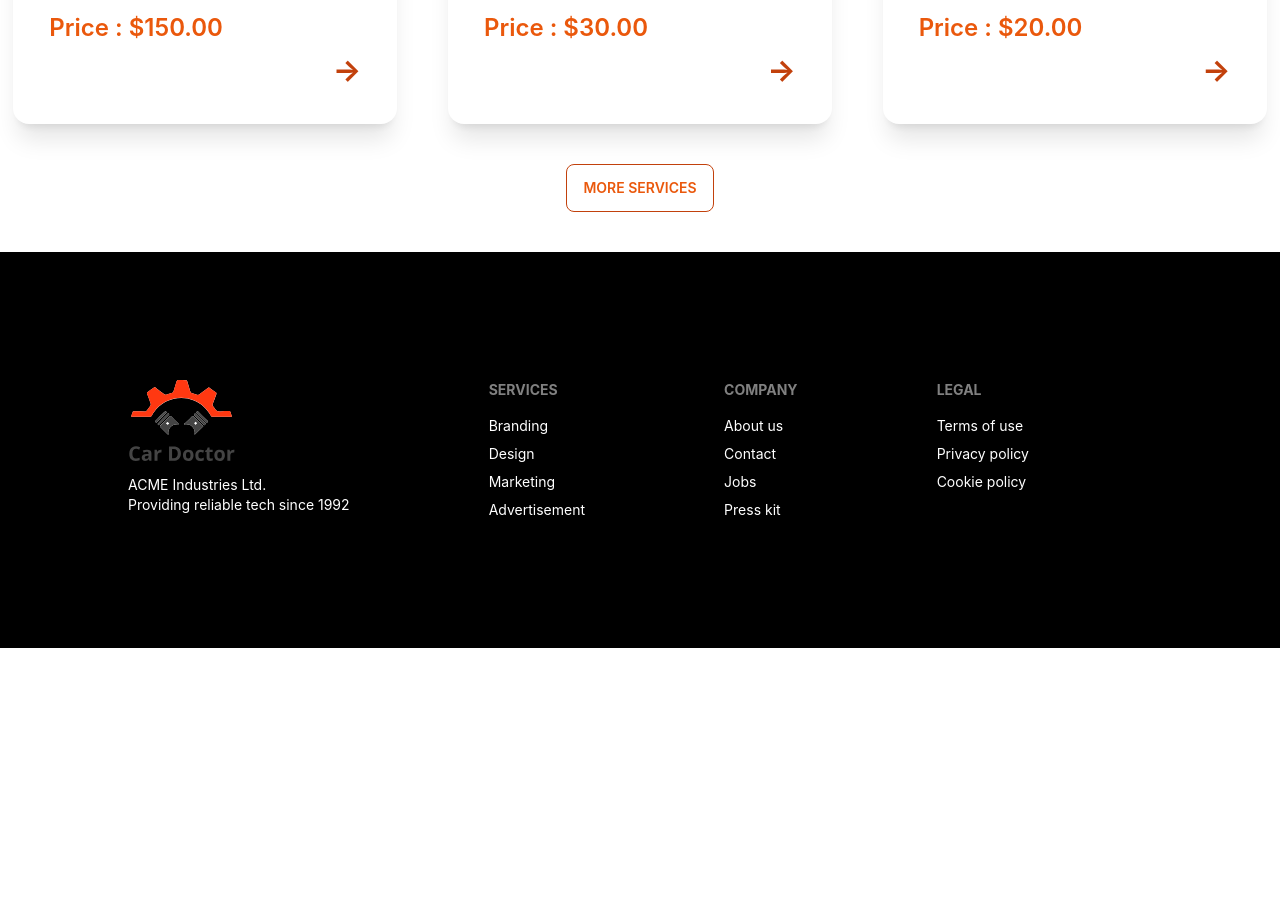
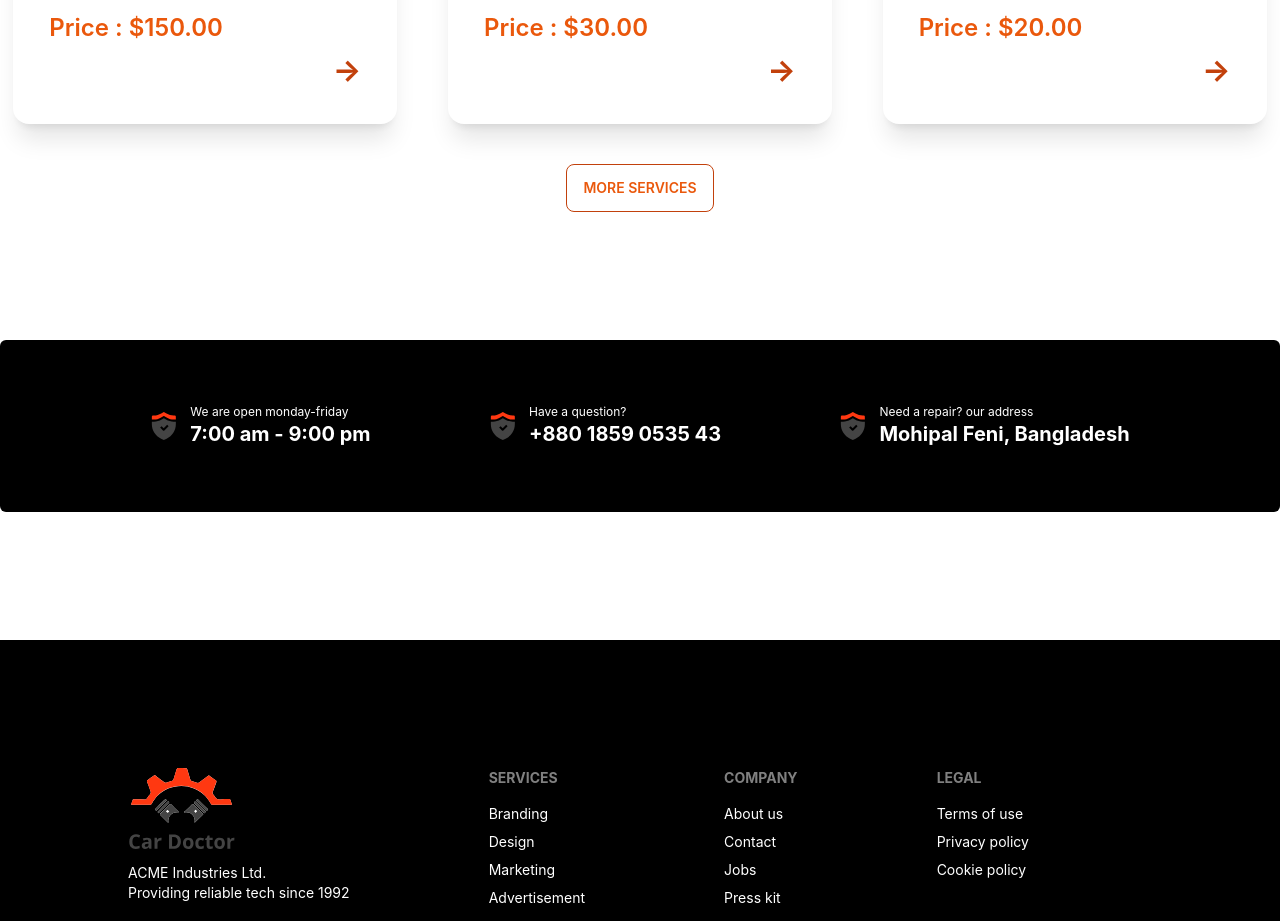
Before and after one commit to TH-Raju/project_car_doctor_client, a React (Create React App) app: page / in a window 1280 px wide. Shown: the part 2540-3461 px from the top of the page. Before the commit the page ends 3188 px from the top, so only its background shows below. Built offline with nearby package versions, Linux system fonts and the light colour scheme.

Commit message:
contact section added

```diff
--- a/src/Components/Home/Services.jsx
+++ b/src/Components/Home/Services.jsx
@@ -1,6 +1,6 @@
 import React, { useEffect, useState } from 'react';
 import ServiceCard from './ServiceCard';
-
+import check from '../../assets/icons/check.svg'
 const Services = () => {
     const [services, setServices] = useState([]);
 
@@ -26,8 +26,34 @@ const Services = () => {
                     ></ServiceCard>)
                 }
             </div>
-            <div className='text-center'>
-                <button className='btn btn-outline border border-orange-700 text-orange-600 my-10 hover:bg-orange-700 hover:border-none'>More Services</button>
+            <div className='text-center my-10'>
+                <button className='btn btn-outline border border-orange-700 text-orange-600  hover:bg-orange-700 hover:border-none'>More Services</button>
+            </div>
+
+            <div className='bg-black text-white p-16 my-32 rounded-md'>
+                <div className='flex flex-wrap gap-8 md:justify-evenly justify-center items-center'>
+                    <div className='flex gap-3 items-center'>
+                        <img src={check} alt="" className='h-7 w-7' />
+                        <div>
+                            <h1 className='text-xs'>We are open monday-friday</h1>
+                            <h1 className='text-xl font-bold'>7:00 am - 9:00 pm</h1>
+                        </div>
+                    </div>
+                    <div className='flex gap-3 items-center'>
+                        <img src={check} alt="" className='h-7 w-7' />
+                        <div>
+                            <h1 className='text-xs'>Have a question? </h1>
+                            <h1 className='text-xl font-bold'>+880 1859 0535 43</h1>
+                        </div>
+                    </div>
+                    <div className='flex gap-3 items-center'>
+                        <img src={check} alt="" className='h-7 w-7' />
+                        <div>
+                            <h1 className='text-xs'>Need a repair? our address </h1>
+                            <h1 className='text-xl font-bold'>Mohipal Feni, Bangladesh</h1>
+                        </div>
+                    </div>
+                </div>
             </div>
         </div>
     );
```
